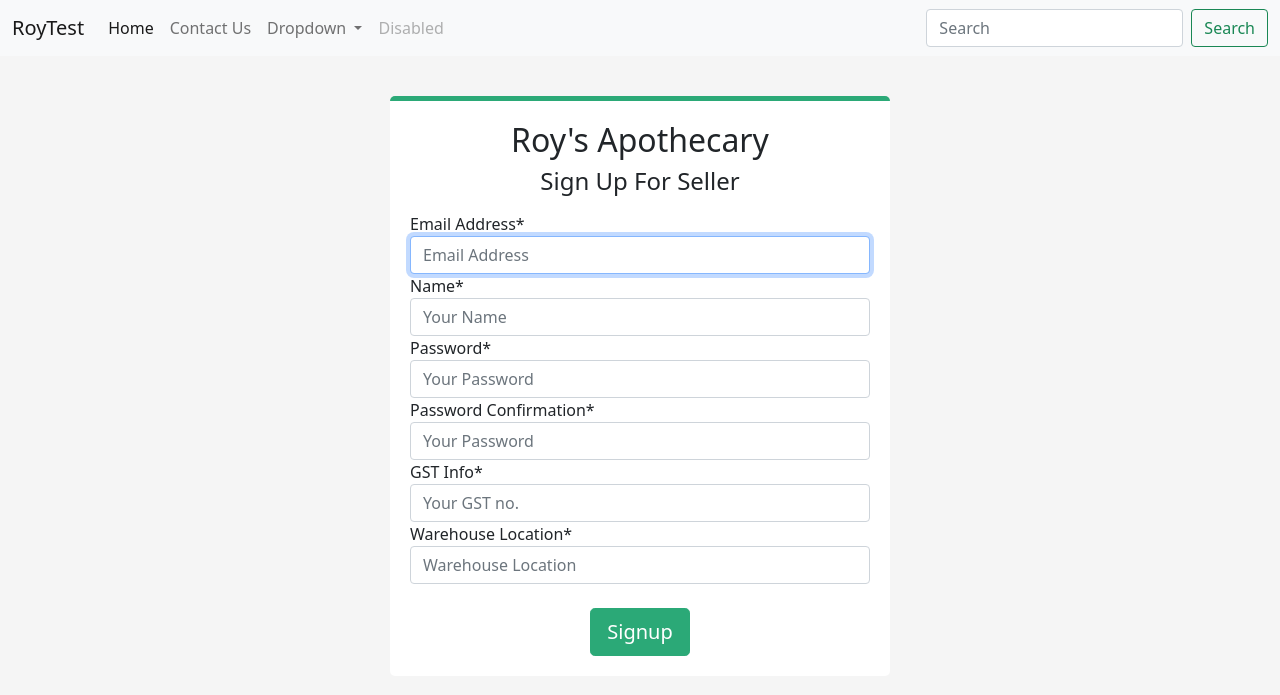
After one commit to droidroy-ai/MultipleUserHierarchy-Django, a Django app: page /signup/ in a window 1280 px wide. The commit adds this page. Shown: the top 695 px of the page. Run offline with Django 3.2, Linux system fonts and the light colour scheme.

Commit message:
seller registration v1
- same email auth for seller and customer, not working at the moment

```diff
--- a/firstapp/forms.py
+++ b/firstapp/forms.py
@@ -1,6 +1,6 @@
 from django.contrib.auth.forms import UserCreationForm, UserChangeForm
 
-from .models import CustomUser, Contact
+from .models import CustomUser, Contact, Seller
 from django import forms
 from django.core.validators import RegexValidator
 
@@ -31,3 +31,18 @@ class ContactUsForm(forms.ModelForm):
             'phone',
             'query',
         ]
+
+class RegistrationForm(UserCreationForm):
+    gst = forms.CharField(max_length=10)
+    warehouse_location = forms.CharField(max_length=1000)
+
+    class Meta:
+        model = Seller
+        fields = [
+            'email',
+            'name',
+            'password1',
+            'password2',
+            'gst',
+            'warehouse_location'
+        ]
--- a/firstapp/models.py
+++ b/firstapp/models.py
@@ -1,9 +1,10 @@
 from django.db import models
 
 from django.core.validators import RegexValidator
-
 from django.utils import timezone
 from django.contrib.auth.models import User
+
+from multiselectfield import MultiSelectField
 
 from django.contrib.auth.models import AbstractUser, AbstractBaseUser
 from django.utils.translation import ugettext_lazy as _
@@ -12,6 +13,7 @@ from .managers import CustomUserManager
 
 from django.contrib.auth.models import PermissionsMixin
 
+from django.db.models import Q
 
 # class UserType(models.Model):
 #     CUSTOMER = 1
@@ -28,6 +30,7 @@ from django.contrib.auth.models import PermissionsMixin
 
 class CustomUser(AbstractBaseUser, PermissionsMixin):
     email = models.EmailField(_('email address'), unique=True)
+    name = models.CharField(max_length=255, default="")
     is_staff = models.BooleanField(default=False)
     is_active = models.BooleanField(default=True)
     date_joined = models.DateTimeField(default=timezone.now)
@@ -52,7 +55,9 @@ class CustomUser(AbstractBaseUser, PermissionsMixin):
 
     default_type = Types.CUSTOMER
 
-    type = models.CharField(_('Type'), max_length=255, choices=Types.choices, default=default_type)
+    #type = models.CharField(_('Type'), max_length=255, choices=Types.choices, default=default_type)
+    type = MultiSelectField(choices=Types.choices, default=[], null=True, blank=True)
+
 
     USERNAME_FIELD = 'email'
     REQUIRED_FIELDS = []
@@ -65,8 +70,10 @@ class CustomUser(AbstractBaseUser, PermissionsMixin):
     # if the code is not below then accessing default values in User model not in proxy models
     def save(self, *args, **kwargs):
         if not self.id:
-            self.type = self.default_type
+            #self.type = self.default_type
+            self.type.append(self.default_type)
         return super().save(*args, **kwargs)
+
 
 # class Customer(models.Model):
 #     user = models.OneToOneField(CustomUser, on_delete=models.CASCADE)
@@ -118,11 +125,13 @@ class SellerAdditional(models.Model):
 # Created custom query_set // Model managers for the proxy models
 class SellerManager(models.Manager):
     def get_queryset(self, *args, **kwargs):
-        return super().get_queryset(*args, **kwargs).filter(type = CustomUser.Types.SELLER)
+        #return super().get_queryset(*args, **kwargs).filter(type = CustomUser.Types.SELLER)
+        return super().get_queryset(*args, **kwargs).filter(Q(type__contains = CustomUser.Types.SELLER))
 
 class CustomerManager(models.Manager):
     def get_queryset(self, *args, **kwargs):
-        return super().get_queryset(*args, **kwargs).filter(type = CustomUser.Types.CUSTOMER)
+        #return super().get_queryset(*args, **kwargs).filter(type = CustomUser.Types.CUSTOMER)
+        return super().get_queryset(*args, **kwargs).filter(Q(type__contains = CustomUser.Types.CUSTOMER))
 
 
 # Proxy Models ::: They do not create a seperate table
--- a/firstapp/templates/firstapp/base.html
+++ b/firstapp/templates/firstapp/base.html
@@ -64,8 +64,8 @@
 
 	<!-- Option 1: Bootstrap Bundle with Popper -->
 	<script src="https://cdn.jsdelivr.net/npm/bootstrap@5.0.0-beta3/dist/js/bootstrap.bundle.min.js"
-		integrity="sha384-JEW9xMcG8R+pH31jmWH6WWP0WintQrMb4s7ZOdauHnUtxwoG2vI5DkLtS3qm9Ekf"
-		crossorigin="anonymous"></script>
+		integrity="sha384-JEW9xMcG8R+pH31jmWH6WWP0WintQrMb4s7ZOdauHnUtxwoG2vI5DkLtS3qm9Ekf" crossorigin="anonymous">
+	</script>
 
 	<!-- Option 2: Separate Popper and Bootstrap JS -->
 	<!--
@@ -75,4 +75,5 @@
 </body>
 {% block js %}
 {% endblock %}
+
 </html>
--- /dev/null
+++ b/firstapp/templates/firstapp/register.html
@@ -0,0 +1,89 @@
+{% extends 'firstapp/base.html' %}
+{% load static %}
+{% load myfilters %}
+{% block title %}
+{% endblock %}
+{% block css %}
+<style>
+    body {
+        background-color: #f5f5f5;
+
+    }
+
+    .main-area {
+        display: flex;
+        align-items: center;
+    }
+
+    .register-form {
+        width: 100%;
+        max-width: 500px;
+        margin: auto;
+        margin-top: 40px;
+        padding: 20px;
+        background-color: #fff;
+        border-top: 5px solid #2BA977;
+        border-radius: 5px;
+    }
+
+    .mainheading {
+        text-align: center;
+    }
+
+    .errorlist {
+        color: red;
+    }
+
+    .signup-button {
+        background-color: #2BA977;
+        border-color: #2BA977;
+    }
+
+    .signup-button:hover {
+        background-color: #2BA977;
+        border-color: #2BA977;
+    }
+
+    .signup-button:focus {
+        background-color: #2BA977;
+        border-color: #2BA977;
+    }
+</style>
+{% endblock %}
+
+{% block body%}
+
+<form method="POST">{% csrf_token %}
+    <div class="main-area">
+        <div class="register-form">
+
+            <h2 class="mainheading">Roy's Apothecary</h2>
+            <h4 class="mainheading">Sign Up For Seller</h4>
+            <p class="errorlist">{{ form.non_field_errors }}</p>
+            <label for="id_email" class="login-labels">Email Address*</label>
+            {{ form.email.errors }}
+            {{ form.email|addClass:'form-control'|addPlaceholder:'Email Address'}}
+
+            <label for="id_name" class="login-labels">Name*</label>
+            {{ form.name.errors }}
+            {{ form.name|addClass:'form-control'|addPlaceholder:'Your Name' }}
+            <label for="id_password1" class="login-labels">Password*</label>
+            {{ form.password1.errors }}
+            {{ form.password1|addClass:'form-control'|addPlaceholder:'Your Password' }}
+            <label for="id_password2" class="login-labels">Password Confirmation*</label>
+            {{ form.password2.errors }}
+            {{ form.password2|addClass:'form-control'|addPlaceholder:'Your Password' }}
+            <label for="id_gst" class="login-labels">GST Info*</label>
+            {{ form.gst.errors }}
+            {{ form.gst|addClass:'form-control'|addPlaceholder:'Your GST no.' }}
+            <label for="id_warehouse_location" class="login-labels">Warehouse Location*</label>
+            {{ form.warehouse_location.errors }}
+            {{ form.warehouse_location|addClass:'form-control'|addPlaceholder:'Warehouse Location' }}
+            <br>
+            <div class="text-center">
+            <button type="submit" class="btn btn-primary btn-lg signup-button">Signup</button>
+            </div>
+</form>
+</div>
+</div>
+{% endblock %}
--- a/firstapp/urls.py
+++ b/firstapp/urls.py
@@ -6,5 +6,8 @@ from . import views
 urlpatterns = [
     path("", views.Index.as_view(), name="index"),
     path("contactus/", views.ContactUs.as_view(), name="contactus"),
+
+
+    path("signup/", views.RegisterView.as_view(), name="signup"),
     #path("cart/", )
 ]
--- a/firstapp/views.py
+++ b/firstapp/views.py
@@ -1,9 +1,10 @@
 from django.shortcuts import render, HttpResponse
-from django.views.generic import TemplateView, FormView
+from django.views.generic import TemplateView, FormView, CreateView
 from django.core.exceptions import ValidationError
 from django.urls import reverse_lazy
 
-from .forms import ContactUsForm
+from .forms import ContactUsForm, RegistrationForm
+from .models import SellerAdditional, CustomUser
 # Create your views here.
 
 
@@ -81,3 +82,20 @@ class ContactUs(FormView):          # contact us class based view
             #form.errors['query'] = ['Query length should be under 10']
         response = super().form_invalid(form)
         return response
+
+
+class RegisterView(CreateView):
+    template_name = 'firstapp/register.html'
+    form_class = RegistrationForm
+    success_url = reverse_lazy('firstapp:index')
+
+    def post(self, request, *args, **kwargs):
+        response = super().post(request, *args, **kwargs)
+        if response.status_code == 302:
+            gst = request.POST.get('gst')
+            warehouse_location = request.POST.get('warehouse_location')
+            user = CustomUser.objects.get(email=request.POST.get('email'))
+            sell_a = SellerAdditional.objects.create(user=user, gst=gst, warehouse_location=warehouse_location)
+            return response
+        else:
+            return response
```
Also changed, not shown: firstapp/admin.py (+15 -4 lines), db.sqlite3, firstapp/migrations/0005_auto_20210413_1003.py (added), firstapp/migrations/0006_auto_20210414_0753.py (added), firstapp/templates/firstapp/contactus2.html (line endings or trailing spaces).
